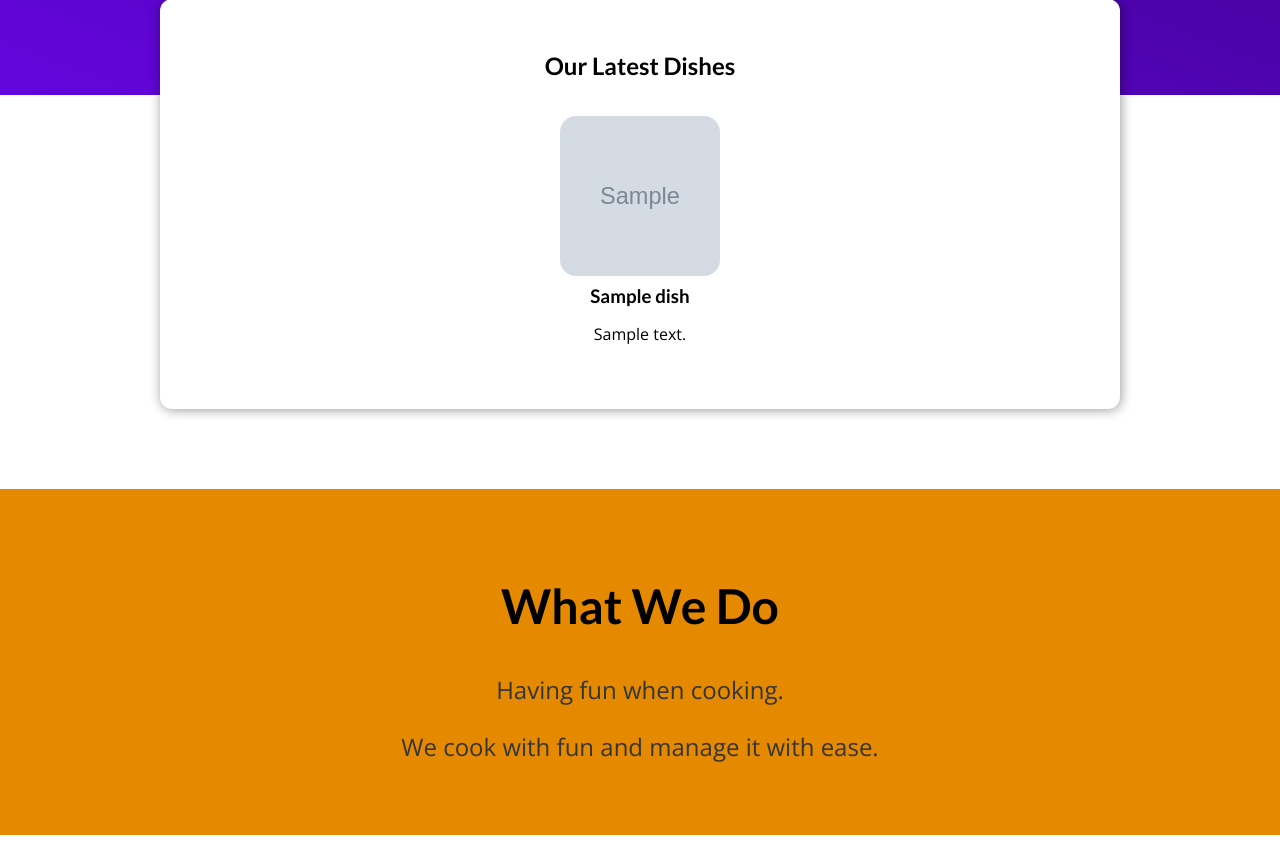
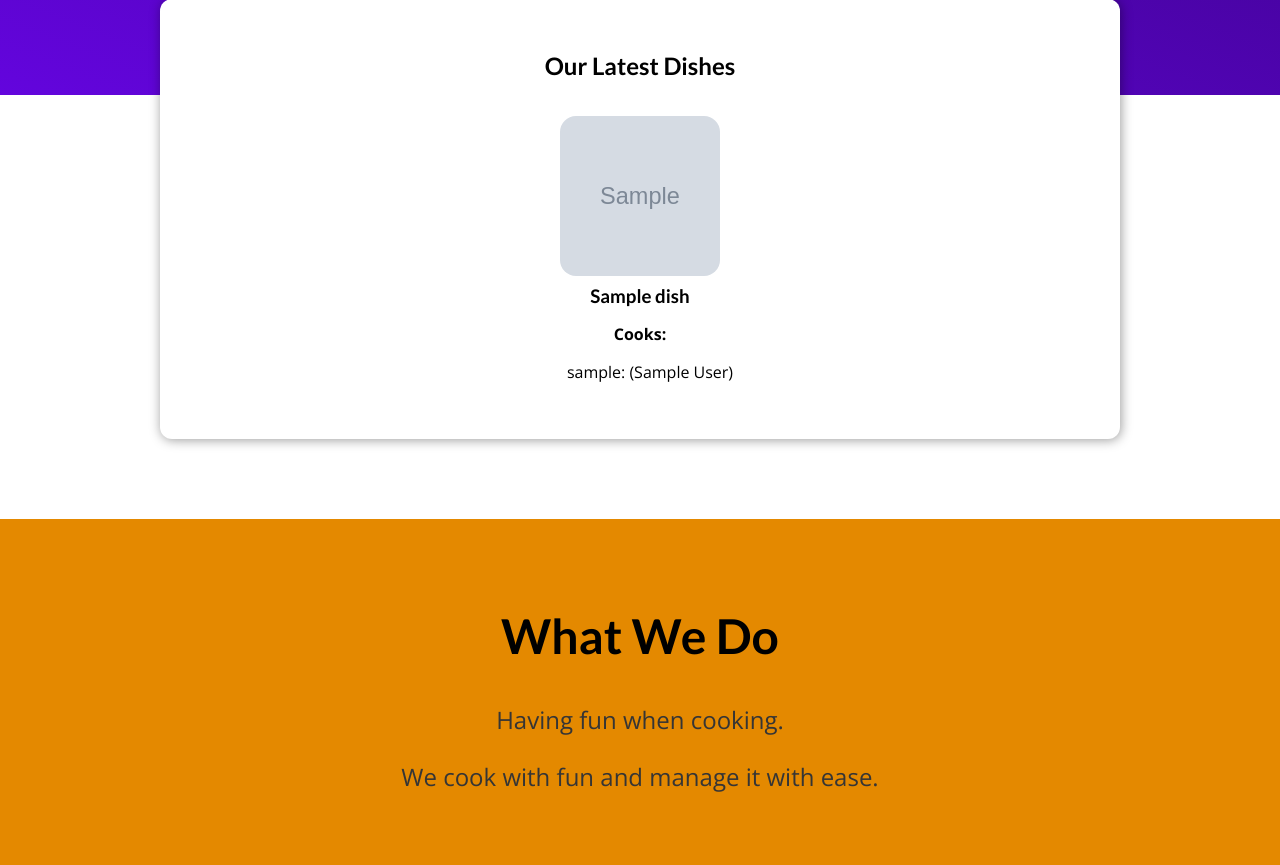
Before and after one commit to dkibalenko/restaurant-mate, a Django app: page / in a window 1280 px wide. Shown: the part 410-1275 px from the top of the page. Before the commit the page ends 1245 px from the top, so only its background shows below. Run offline with Django 5.2, Linux system fonts and the light colour scheme; tables that the repository leaves empty hold one stand-in row (values such as "Sample post"); grey boxes marked "Sample" are stand-in pictures.

Commit message:
Refactor home page data rendering
- Refactor dish.html to display cooks of dishes

- Refactor dihs.css styles

```diff
--- a/kitchen/static/kitchen/dish.css
+++ b/kitchen/static/kitchen/dish.css
@@ -31,14 +31,13 @@
   margin: 0.25rem 0;
 }
 
-.dish time {
-  color: #666666;
-  margin: 0.25rem;
-  font-style: italic;
-  font-size: 0.85rem;
+#latest-dishes .dish ul {
+  list-style: none;
+  padding-left: 20px;
+  text-align: left;
+  display: block;
 }
 
-.dish:hover time,
-.dish:active time {
-  color: white;
+#latest-dishes .dish ul li {
+  margin-bottom: 0.5rem;
 }
--- a/kitchen/templates/kitchen/includes/dish.html
+++ b/kitchen/templates/kitchen/includes/dish.html
@@ -2,9 +2,14 @@
   <article class="dish">
     <a href="">
       <img src="{{ dish.image.url }}" alt="{{ dish.name }}">
-      <div class="post__content">
+      <div>
         <h3>{{ dish.name }}</h3>
-        <p>{{ dish.description }}</p>
+        <p><strong>Cooks:</strong></p>
+        <ul>
+          {% for cook in dish.cooks.all %}
+            <li>{{ cook.username }}: ({{ cook.first_name }} {{ cook.last_name }})</li>
+          {% endfor %}
+        </ul>
       </div>
     </a>
   </article>
--- a/kitchen/templates/kitchen/index.html
+++ b/kitchen/templates/kitchen/index.html
@@ -6,8 +6,8 @@
 {% endblock %}
 
 {% block css_files %}
+  <link rel="stylesheet" href="{% static "kitchen/index.css" %}">
   <link rel="stylesheet" href="{% static "kitchen/dish.css" %}">
-  <link rel="stylesheet" href="{% static "kitchen/index.css" %}">
 {% endblock %}
 
 {% block content %}
```
